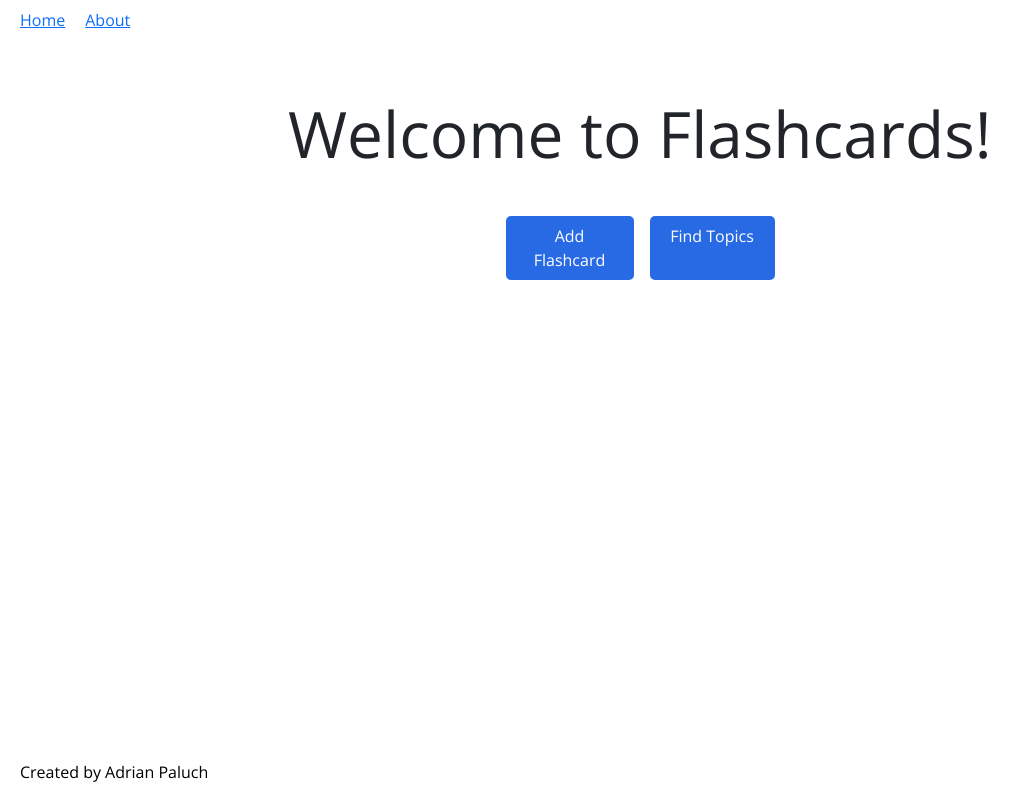
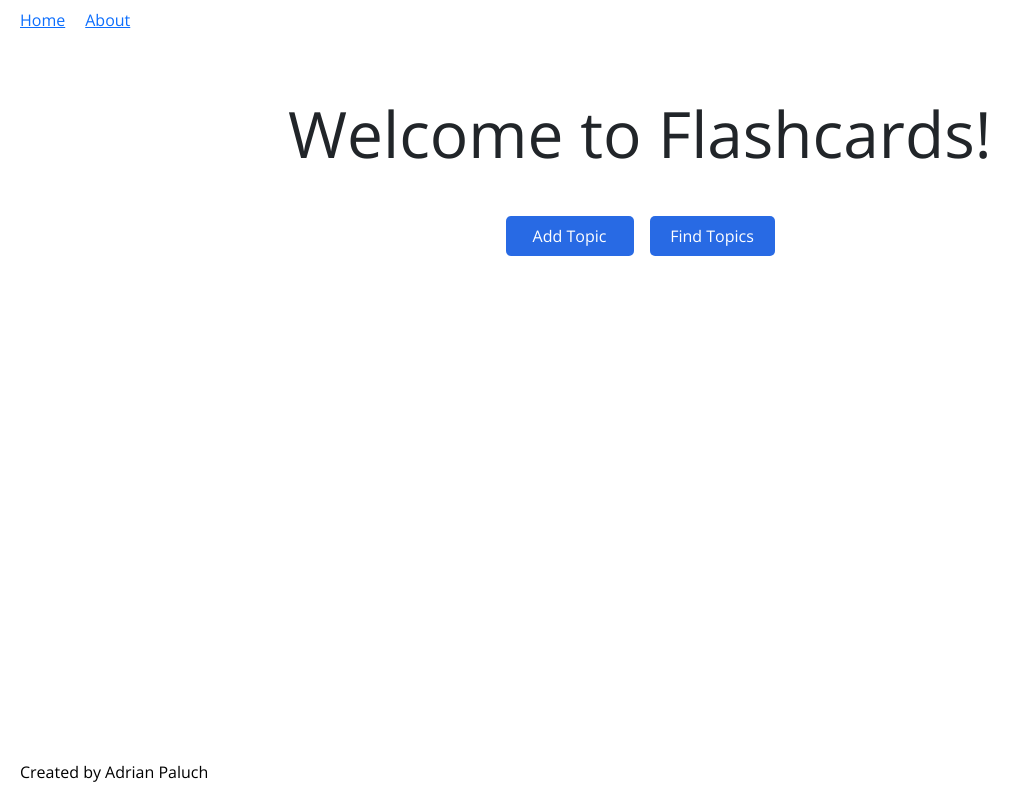
Before and after one commit to apaluchdev/flashcard, a Next.js app: page / in a window 1280 px wide. Shown: the whole page, without its empty margins (0-1030 px from the left). Built offline with nearby package versions, Linux system fonts and the light colour scheme.

Commit message:
Small fix

```diff
--- a/app/(homepage)/page.tsx
+++ b/app/(homepage)/page.tsx
@@ -21,7 +21,7 @@ export default function Page() {
       <div className={styles.content}>
         <h1 className={styles.title}>Welcome to Flashcards!</h1>
         <div className={styles.buttons}>
-          <ButtonModal text="Add Flashcard">
+          <ButtonModal text="Add Topic">
             <div>
               <AddFlashcard flashcard={flashcard} onSuccess={() => {}} />
             </div>
--- a/components/Flashcard/Flashcard.module.css
+++ b/components/Flashcard/Flashcard.module.css
@@ -91,6 +91,10 @@
   font-weight: 600;
 }
 
+.answer {
+  margin-top: 25px;
+}
+
 .front,
 .back {
   padding: 20px;
```
